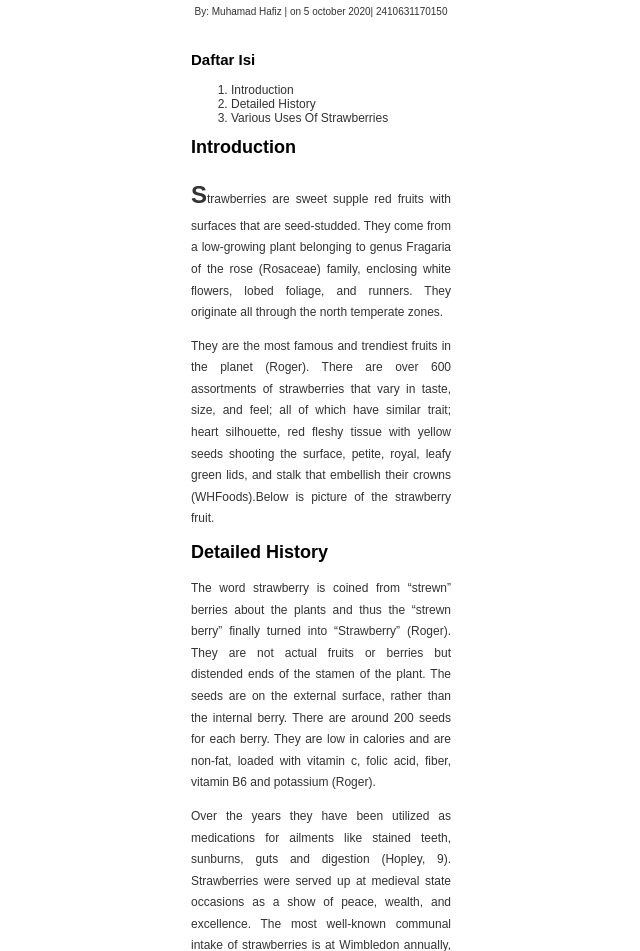
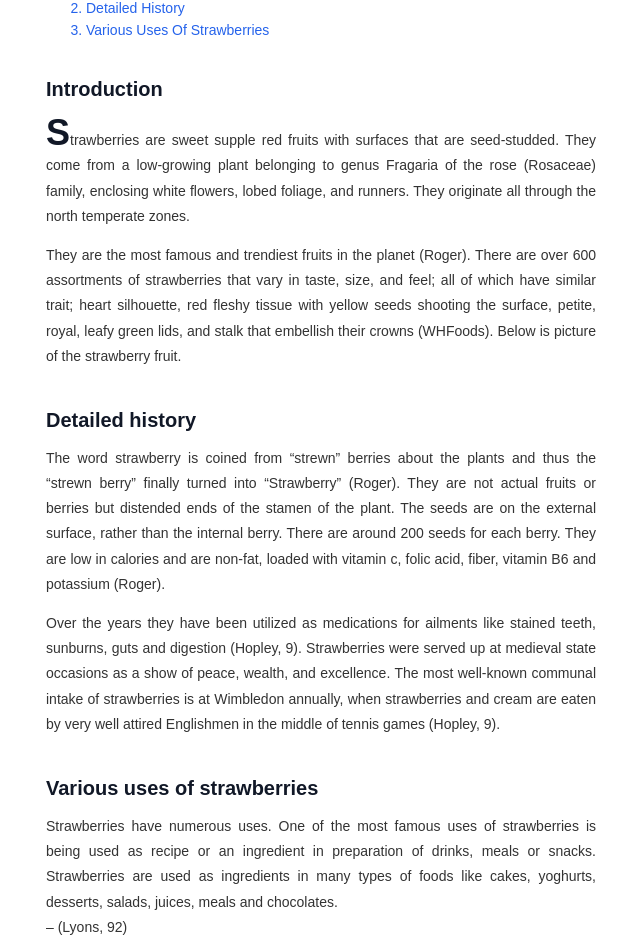
Before and after one commit to vyzz-xz/pemrograman-web, a plain HTML site: page Praktikum PBW/Pertemuan 1/Tugas/index.html in a window 1280 px wide. Shown: the part 313-1264 px from the top of the page, without its empty margins (319-959 px from the left). Drawn offline with Linux system fonts and the light colour scheme.

Commit message:
Modify-Content

```diff
--- a/Praktikum PBW/Pertemuan 1/Tugas/index.html
+++ b/Praktikum PBW/Pertemuan 1/Tugas/index.html
@@ -2,14 +2,22 @@
 <html lang="en">
 <head>
     <meta charset="UTF-8">
-    <meta name="viewport" content="width=device-width, initial-scale=1.0">
-    <title>Tugas Praktikum - Pertemuan 1</title>
+    <title>Strawberries History Research Paper</title>
     <link rel="stylesheet" href="style.css">
 </head>
 <body>
+
+    <div class="container">
         <p class="category">Category</p>
-    <h1>H1 - Strawberries History<br>Research Paper</h1>
-    <p class="author">By: Muhamad Hafiz | on 5 october 2020| 2410631170150 </p>
+
+        <h1>
+            H1 – Strawberries History<br>
+            Research Paper
+        </h1>
+
+        <p class="author">
+            By: Muhamad Hafiz | on 5 october 2020 | 2410631170150
+        </p>
 
         <h3>Daftar Isi</h3>
         <ol class="list">
@@ -19,46 +27,39 @@
         </ol>
 
         <h2>Introduction</h2>
-    <p class="strawberry"><span class="big">S</span>trawberries
-        are sweet supple red fruits with surfaces that are seed-studded.
-        They come from a low-growing plant belonging to genus Fragaria
-        of the rose (Rosaceae) family, enclosing white flowers, lobed foliage,
-        and runners. They originate all through the north temperate zones.
-    </p>
         <p>
-        They are the most famous and trendiest fruits in the planet (Roger).
-        There are over 600 assortments of strawberries that vary in taste, size, and feel;
-        all of which have similar trait; heart silhouette, red fleshy tissue with yellow
-        seeds shooting the surface, petite, royal, leafy green lids, and stalk that
-        embellish their crowns (WHFoods).Below is picture of the strawberry fruit.
+            <span class="dropcap">S</span>trawberries are sweet supple red fruits with surfaces that are seed-studded.
+            They come from a low-growing plant belonging to genus Fragaria of the rose (Rosaceae) family, enclosing white flowers, lobed foliage, and runners.
+            They originate all through the north temperate zones.
         </p>
 
-    <h2>Detailed History</h2>
         <p>
-        The word strawberry is coined from “strewn” berries about the plants and
-        thus the “strewn berry” finally turned into “Strawberry” (Roger). They are
-        not actual fruits or berries but distended ends of the stamen of the plant.
-        The seeds are on the external surface, rather than the internal berry. There
-        are around 200 seeds for each berry. They are low in calories and are
-        non-fat, loaded with vitamin c, folic acid, fiber, vitamin B6 and potassium
-        (Roger).
-    </p>
-    <p>
-        Over the years they have been utilized as medications for ailments like
-        stained teeth, sunburns, guts and digestion (Hopley, 9). Strawberries
-        were served up at medieval state occasions as a show of peace, wealth,
-        and excellence. The most well-known communal intake of strawberries is
-        at Wimbledon annually, when strawberries and cream are eaten by very
-        well attired Englishmen in the middle of tennis games (Hopley, 9).
+            They are the most famous and trendiest fruits in the planet (Roger). There are over 600 assortments of strawberries that vary in taste, size, and feel;
+            all of which have similar trait; heart silhouette, red fleshy tissue with yellow seeds shooting the surface, petite, royal, leafy green lids,
+            and stalk that embellish their crowns (WHFoods). Below is picture of the strawberry fruit.
         </p>
 
-    <h2>Various Uses Of Strawberries</h2>
+        <h2>Detailed history</h2>
         <p>
-        Strawberries have numerous uses. One of the most famous uses of
-        strawberries is being used as recipe or an ingredient in preparation of
-        drinks, meals or snacks. Strawberries are used as ingredients in many
-        types of foods like cakes, yoghurts, salads, desserts, juices, meals
-        and chocolates. <br>- (Lyons, 92)
+            The word strawberry is coined from “strewn” berries about the plants and thus the “strewn berry” finally turned into “Strawberry” (Roger).
+            They are not actual fruits or berries but distended ends of the stamen of the plant. The seeds are on the external surface, rather than the internal berry.
+            There are around 200 seeds for each berry. They are low in calories and are non-fat, loaded with vitamin c, folic acid, fiber, vitamin B6 and potassium (Roger).
         </p>
+
+        <p>
+            Over the years they have been utilized as medications for ailments like stained teeth, sunburns, guts and digestion (Hopley, 9).
+            Strawberries were served up at medieval state occasions as a show of peace, wealth, and excellence.
+            The most well-known communal intake of strawberries is at Wimbledon annually, when strawberries and cream are eaten by very well attired Englishmen in the middle of tennis games (Hopley, 9).
+        </p>
+
+        <h2>Various uses of strawberries</h2>
+        <p>
+            Strawberries have numerous uses. One of the most famous uses of strawberries is being used as recipe or an ingredient in preparation of drinks, meals or snacks.
+            Strawberries are used as ingredients in many types of foods like cakes, yoghurts, desserts, salads, juices, meals and chocolates.
+            <br>– (Lyons, 92)
+        </p>
+
+    </div>
+
 </body>
 </html>
--- a/Praktikum PBW/Pertemuan 1/Tugas/style.css
+++ b/Praktikum PBW/Pertemuan 1/Tugas/style.css
@@ -1,64 +1,79 @@
 body {
-    margin: 10px 450px;
-    padding: 40px 60px;
+    margin: 0;
+    background-color: #f8f9fa;
     font-family: 'Poppins', sans-serif;
 }
 
+.container {
+    width: 550px;
+    margin: 10px auto;
+    background-color: #ffffff;
+    padding: 50px 70px;
+}
+
+/* Category */
 .category {
     text-align: center;
     font-size: 12px;
-    color: #333;
+    color: #888;
+    margin-bottom: 10px;
 }
 
+/* Main Title */
 h1 {
     text-align: center;
     font-size: 36px;
-    font-weight: 700;
-    margin: 10px 0;
+    font-weight: 800;
+    color: #0f172a;
+    margin: 0;
 }
 
+/* Author */
 .author {
     text-align: center;
-    font-size: 10px;
-    color: #333;
+    font-size: 12px;
+    color: #888;
+    margin-top: 10px;
+    margin-bottom: 40px;
+}
+
+/* Daftar Isi */
+h3 {
+    font-size: 16px;
+    margin-bottom: 10px;
+}
+
+.list {
+    font-size: 14px;
+    color: #2563eb;
     margin-bottom: 30px;
 }
 
-h3 {
-    font-size: 15px;
-    margin-top: 30px;
-}
-
-.list {
-    color: #333;
-    font-size: 12px;
-}
-
-.list li:hover {
-    color: blue;
+.list li {
+    margin-bottom: 6px;
     cursor: pointer;
 }
 
+/* Subheading */
 h2 {
-    font-size: 18px;
-    margin-top: 10px;
+    font-size: 20px;
+    margin-top: 40px;
+    margin-bottom: 10px;
+    color: #111827;
 }
 
+/* Paragraph */
 p {
-    font-size: 12px;
+    font-size: 14px;
     line-height: 1.8;
     text-align: justify;
     color: #333;
 }
 
-.big {
-    font-size: 24px;
+/* Drop Cap */
+.dropcap {
+    font-size: 36px;
     font-weight: 700;
+    line-height: 1;
+    color: #111827;
 }
-
-.outer {
-    margin: 0;
-    text-align: left;
-    font-size: 10px;
-    color: #333;
-}
```
Lines whose indentation alone changed are shown as unchanged.
